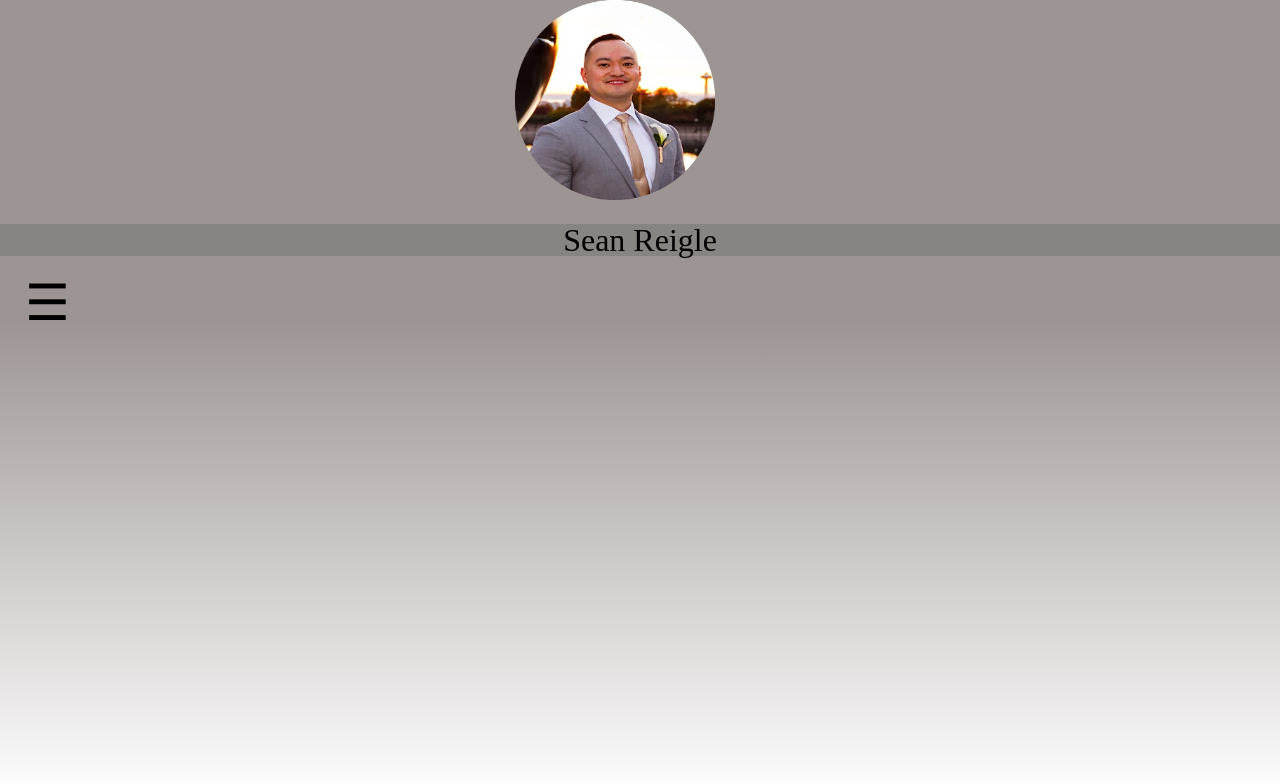
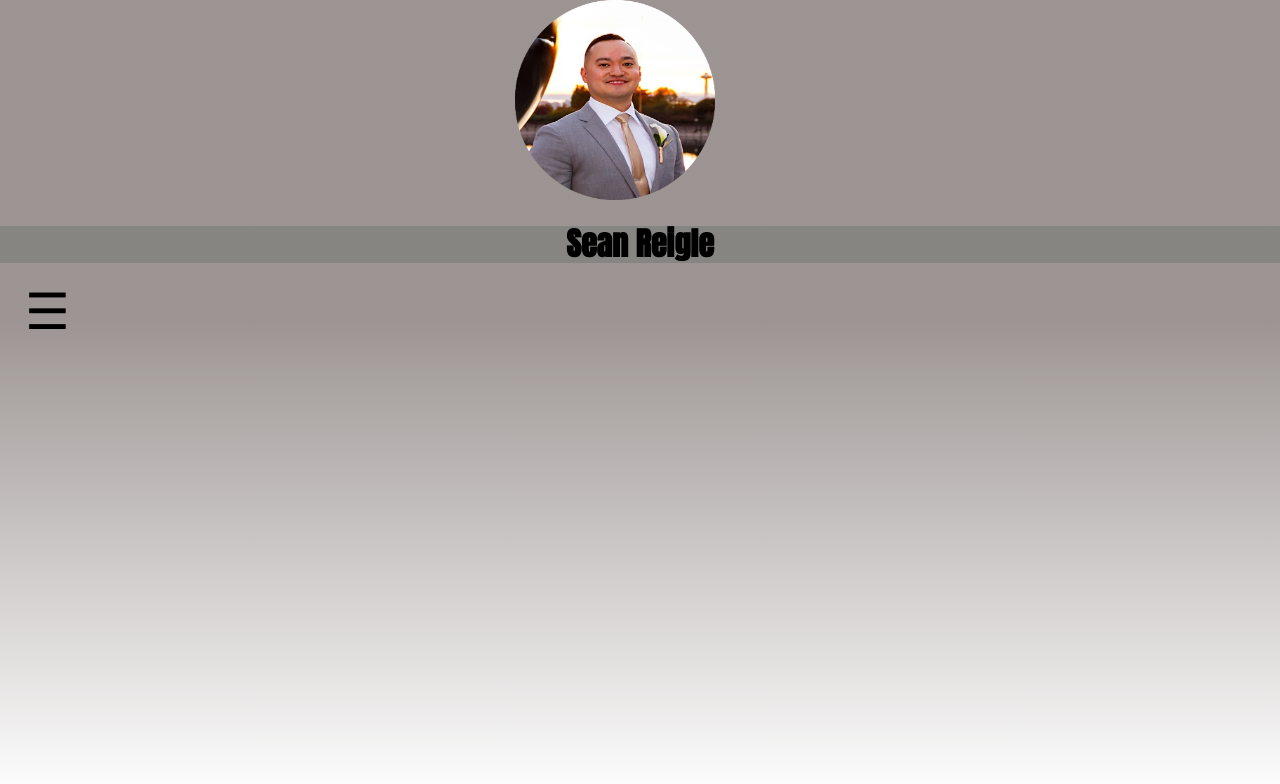
Before and after one commit to seanreigle/portfolio, a plain HTML site: page index.html in a window 1280 px wide. Drawn offline with Linux system fonts and the light colour scheme.

Commit message:
changed links reset, normalize

```diff
--- a/index.html
+++ b/index.html
@@ -5,12 +5,12 @@
     <meta name="viewport" content="width=device-width, initial scale=1">
     <title>Sean's Portfolio</title>
     <link href="https://fonts.googleapis.com/css?family=Anton" rel="stylesheet">
+    <link rel="stylesheet" href="css/normalize.css"
+    <link rel="stylesheet" href="css/reset.css">
     <link rel="stylesheet" href="css/styles.css">
     <link rel="stylesheet" href="css/base.css">
     <link rel="stylesheet" href="css/icons.css">
     <link rel="stylesheet" href="css/layout.css">
-    <link rel="stylesheet" href="css/reset.css">
-    <link rel="stylesheet" href="css/normalize.css">
   </head>
   <body>
     <img class="main-pic" src="imgs/me2.png" alt="">
```
